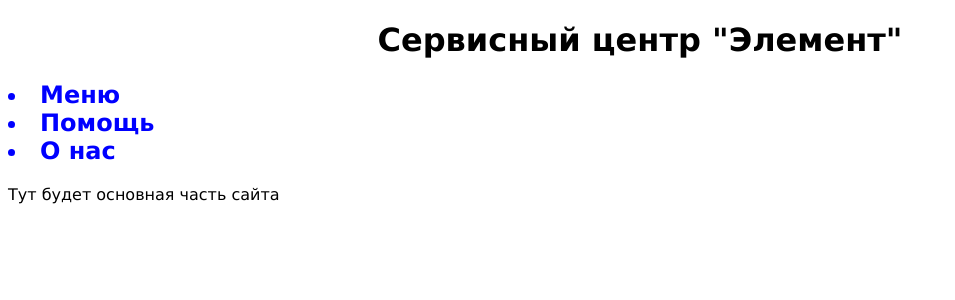
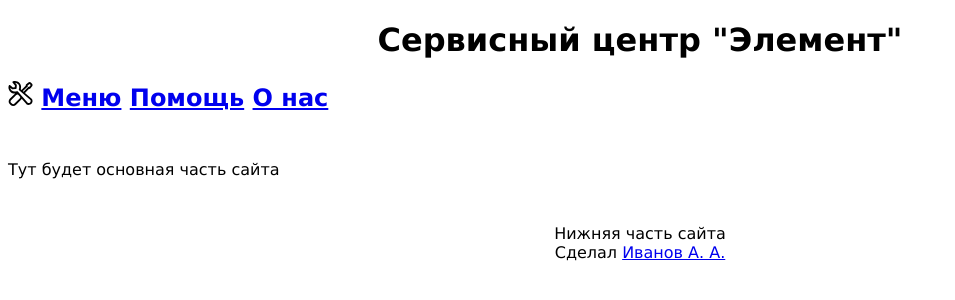
Before and after one commit to mrsnikman/mrsnikman.github.io, a plain HTML site: page index.html in a window 1280 px wide. Shown: the whole page, without its empty margins (0-955 px from the left). Drawn offline with Linux system fonts and the light colour scheme.

Commit message:
update 1.3

```diff
--- a/index.html
+++ b/index.html
@@ -7,22 +7,36 @@
 		<link rel="stylesheet" href="styles.css">
 	</head>
 <body>
+
 	<header class="page_header">
-		<h1>Сервисный центр "Элемент"</h1>
+		<h1 class="page_header1">Сервисный центр "Элемент"</h1>
+		<h2>
+			<div class="main_header">
+				<nav class="container">
+					<a href="#"><img src="assets/images/repair-svgrepo-com.svg" width="25" height="25" class="main_header" /></a>
+					<a href="#">Меню</a>
+					<a href="#">Помощь</a>
+					<a href="#">О нас</a>
+				</nav>
+			</div>
+		</h2>
 	</header>
-	<h2>
-		<div class="main_header">
-			<div class="container">
-				<li>Меню</li> <li>Помощь</li> <li>О нас</li>
-			</div>
-		</div>
-	</h2>
-	<div class="main_page">
+
+
+	<main class="main_page">
 		<div class="container">
 			<p>Тут будет основная часть сайта</p>
 		</div>
+	</main>
+
+	<div class="page_footer">
+		<div class="container">
+			<p>
+				<nav>Нижняя часть сайта</nav>
+				<nav>Сделал <span class="name"><a href="https:/vk.com/mrsnikman">Иванов А. А.<a/></span></nav>
+			</p>
+		</div>
 	</div>
-
 
 </body>
 </html>
--- a/styles.css
+++ b/styles.css
@@ -1,7 +1,13 @@
+.page_header{
+    @support (backdrop-filter: blur(10px)){
+        backdrop-filter: blur(10px);
+        background-color: rbga;
+    }
+}
 
-.page_header{
+.page_header1{
+    text-align: center;
     color: black;
-    text-align: center;
     font-family: verdana;
 }
 
@@ -9,10 +15,24 @@
     .container{
         color: blue;
         font-family: verdana;
+        display: block;
+        text-size-adjust: 23px;
+        text-decoration: none;
     }
 }
 .main_page{
+    padding-top: 1%;
+    padding-bottom: 1%;
     .container{
         font-family: verdana;
     }
 }
+
+.page_footer{
+    color: black;
+    text-align: center;
+    font-family: verdana;
+    .name{
+        color: red;
+    }
+}
```
Also changed, not shown: assets/images/repair-svgrepo-com.svg (added).
